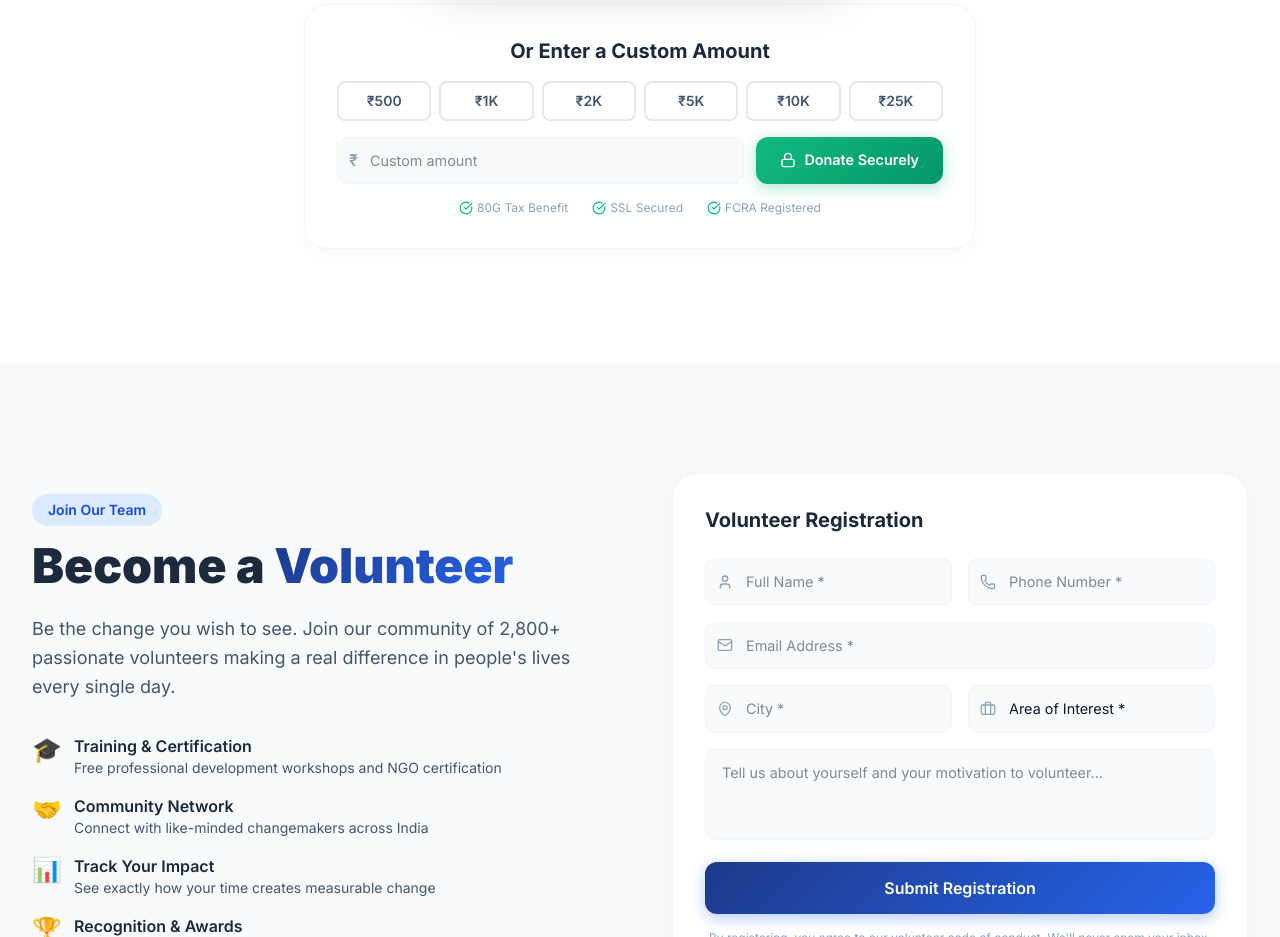
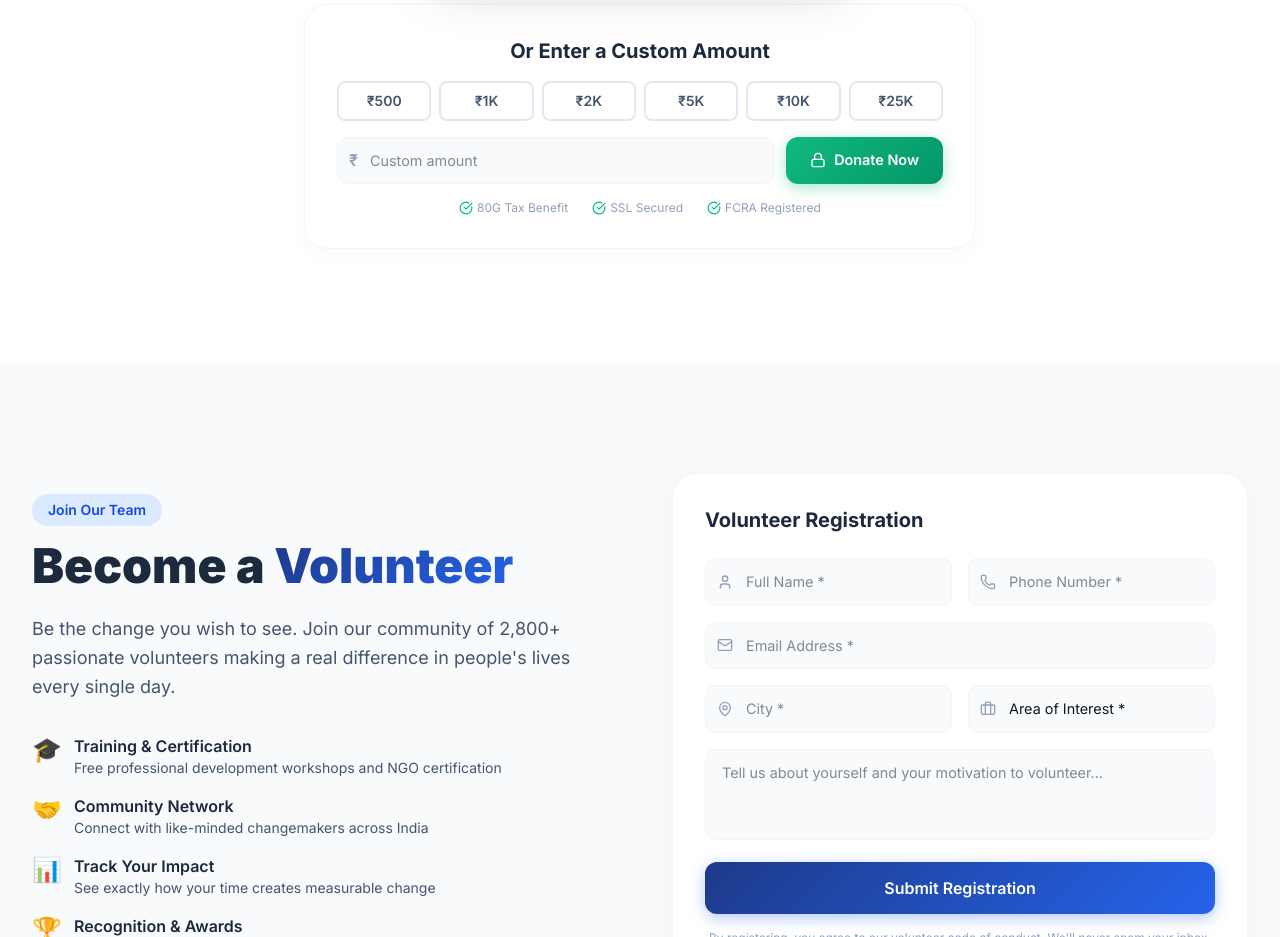
Before and after one commit to Harshavardhan1412/NGO-website, a React (Vite) app: page / in a window 1280 px wide. Shown: the part 5100-6037 px from the top of the page. Built offline with nearby package versions, Linux system fonts and the light colour scheme.

Commit message:
Enhancement: Make Donation section buttons redirect to Donate page

```diff
--- a/src/components/public/DonationSection.jsx
+++ b/src/components/public/DonationSection.jsx
@@ -52,6 +52,7 @@ export default function DonationSection() {
                   transform: inView ? (tier.featured ? 'scale(1.05)' : 'translateY(0)') : 'translateY(30px)',
                   transition: `all 0.6s ease ${i * 0.15}s`,
                 }}
+                onClick={() => window.location.href = '/donate'}
               >
                 {tier.featured && (
                   <div className="absolute -top-3 left-1/2 -translate-x-1/2 px-4 py-1 bg-gradient-to-r from-blue-600 to-blue-500 text-white text-xs font-bold rounded-full shadow-lg">
@@ -128,9 +129,9 @@ export default function DonationSection() {
                   className="input-field pl-8"
                 />
               </div>
-              <button className="btn-accent px-6 whitespace-nowrap">
+              <button onClick={() => window.location.href = '/donate'} className="btn-accent px-6 whitespace-nowrap">
                 <Lock className="w-4 h-4" />
-                Donate Securely
+                Donate Now
               </button>
             </div>
 
```
